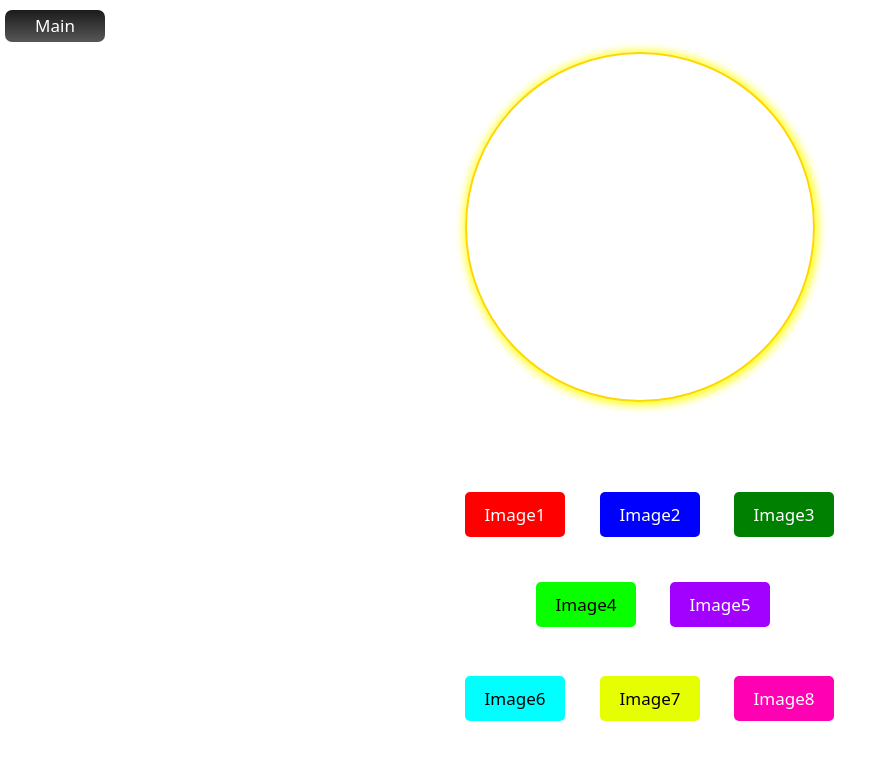
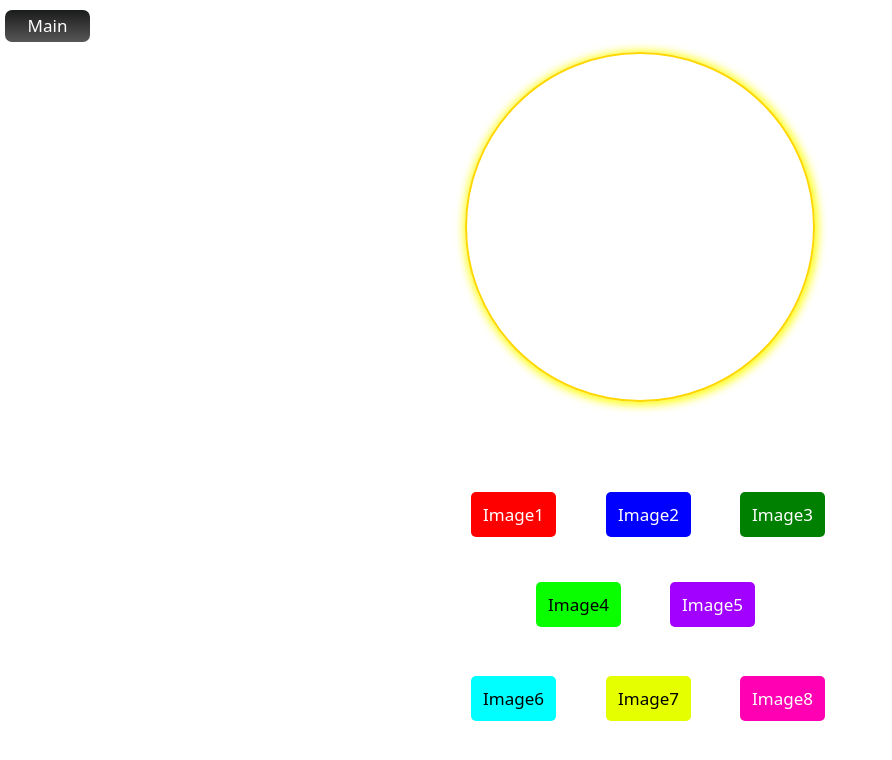
Before and after one commit to hasanshash50-max/photo.js, a Next.js app: page /photo in a window 1280 px wide. Shown: the top 760 px of the page, without its empty margins (0-892 px from the left). Built offline with nearby package versions, Linux system fonts and the light colour scheme.

Commit message:
first commit

```diff
--- a/app/photo/image.css
+++ b/app/photo/image.css
@@ -23,6 +23,7 @@ button{
     width: 100px;
     font-size: 17px;
     cursor: pointer;
+    width: 85px;
 }
 button:hover{
     box-shadow: 1px 1px 5px 1px #ffffff80;
@@ -35,7 +36,7 @@ button:hover{
     border: none;
     border-radius: 5px;
     position: absolute;
-    left: -25px;
+    left: -19px;
     top: 70px;
 }
 #two1{
@@ -45,7 +46,7 @@ button:hover{
     border: none;
     border-radius: 5px;
     position: absolute;
-    left: 110px;
+    left: 116px;
     top: 70px;
 }
 #three1{
@@ -55,7 +56,7 @@ button:hover{
     border: none;
     border-radius: 5px;
     position: absolute;
-    left: 244px;
+    left: 250px;
     top: 70px;
 }
 #four1{
@@ -85,7 +86,7 @@ button:hover{
     border: none;
     border-radius: 5px;
     position: absolute;
-    left: -25px;
+    left: -19px;
     top: 254px;
 }
 #seven{
@@ -95,7 +96,7 @@ button:hover{
     border: none;
     border-radius: 5px;
     position: absolute;
-    left: 110px;
+    left: 116px;
     top: 254px;
 }
 #eight{
@@ -105,7 +106,7 @@ button:hover{
     border: none;
     border-radius: 5px;
     position: absolute;
-    left: 244px;
+    left: 250px;
     top: 254px;
 }
 h2{
--- a/app/photo/page.js
+++ b/app/photo/page.js
@@ -15,57 +15,57 @@ export default function () {
     function image1() {
         let images = document.getElementById('images');
         images.innerHTML = '<img src="/image1.png">';
-        images.firstChild.style.width = "400px";
-        images.firstChild.style.height = "400px";
+        images.firstChild.style.width = "350px";
+        images.firstChild.style.height = "350px";
         images.firstChild.style.borderRadius = "200px";
     }
     function image2() {
         let images = document.getElementById('images');
         images.innerHTML = '<img src="/image2.png">';
-        images.firstChild.style.width = "400px";
-        images.firstChild.style.height = "400px";
+        images.firstChild.style.width = "350px";
+        images.firstChild.style.height = "350px";
         images.firstChild.style.borderRadius = "200px";
     }
     function image3() {
         let images = document.getElementById('images');
         images.innerHTML = '<img src="/image3.png">';
-        images.firstChild.style.width = "400px";
-        images.firstChild.style.height = "400px";
+        images.firstChild.style.width = "350px";
+        images.firstChild.style.height = "350px";
         images.firstChild.style.borderRadius = "200px";
     }
     function image4() {
         let images = document.getElementById('images');
         images.innerHTML = '<img src="/image4.png">';
-        images.firstChild.style.width = "400px";
-        images.firstChild.style.height = "400px";
+        images.firstChild.style.width = "350px";
+        images.firstChild.style.height = "350px";
         images.firstChild.style.borderRadius = "200px";
     }
      function image5() {
         let images = document.getElementById('images');
         images.innerHTML = '<img src="/image5.png">';
-        images.firstChild.style.width = "400px";
-        images.firstChild.style.height = "400px";
+        images.firstChild.style.width = "350px";
+        images.firstChild.style.height = "350px";
         images.firstChild.style.borderRadius = "200px";
     }
     function image6() {
         let images = document.getElementById('images');
         images.innerHTML = '<img src="/image6.png">';
-        images.firstChild.style.width = "400px";
-        images.firstChild.style.height = "400px";
+        images.firstChild.style.width = "350px";
+        images.firstChild.style.height = "350px";
         images.firstChild.style.borderRadius = "200px";
     }
     function image7() {
         let images = document.getElementById('images');
         images.innerHTML = '<img src="/image7.png">';
-        images.firstChild.style.width = "400px";
-        images.firstChild.style.height = "400px";
+        images.firstChild.style.width = "350px";
+        images.firstChild.style.height = "350px";
         images.firstChild.style.borderRadius = "200px";
     }
     function image8() {
         let images = document.getElementById('images');
         images.innerHTML = '<img src="/image8.png">';
-        images.firstChild.style.width = "400px";
-        images.firstChild.style.height = "400px";
+        images.firstChild.style.width = "350px";
+        images.firstChild.style.height = "350px";
         images.firstChild.style.borderRadius = "200px";
     }
     return (
```
